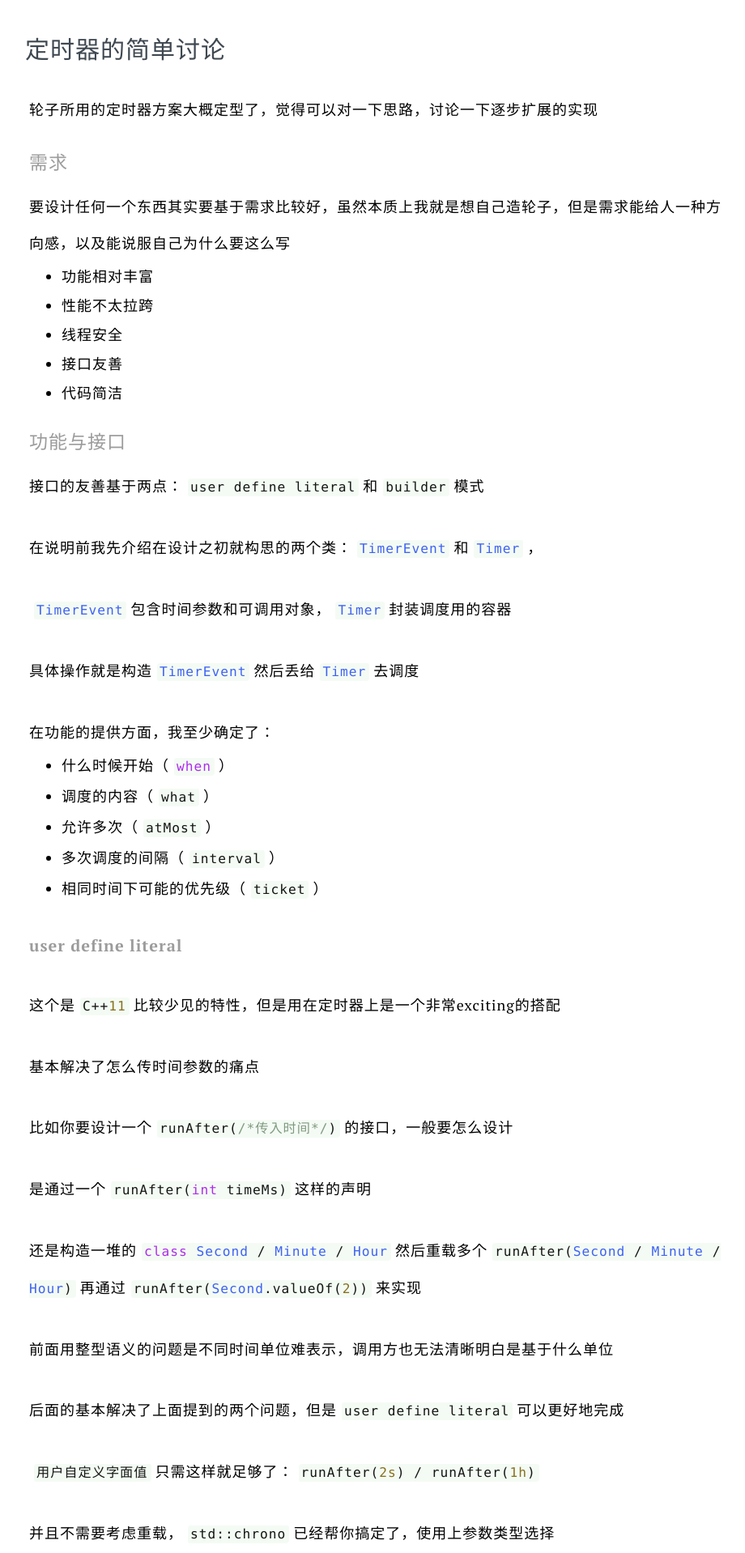
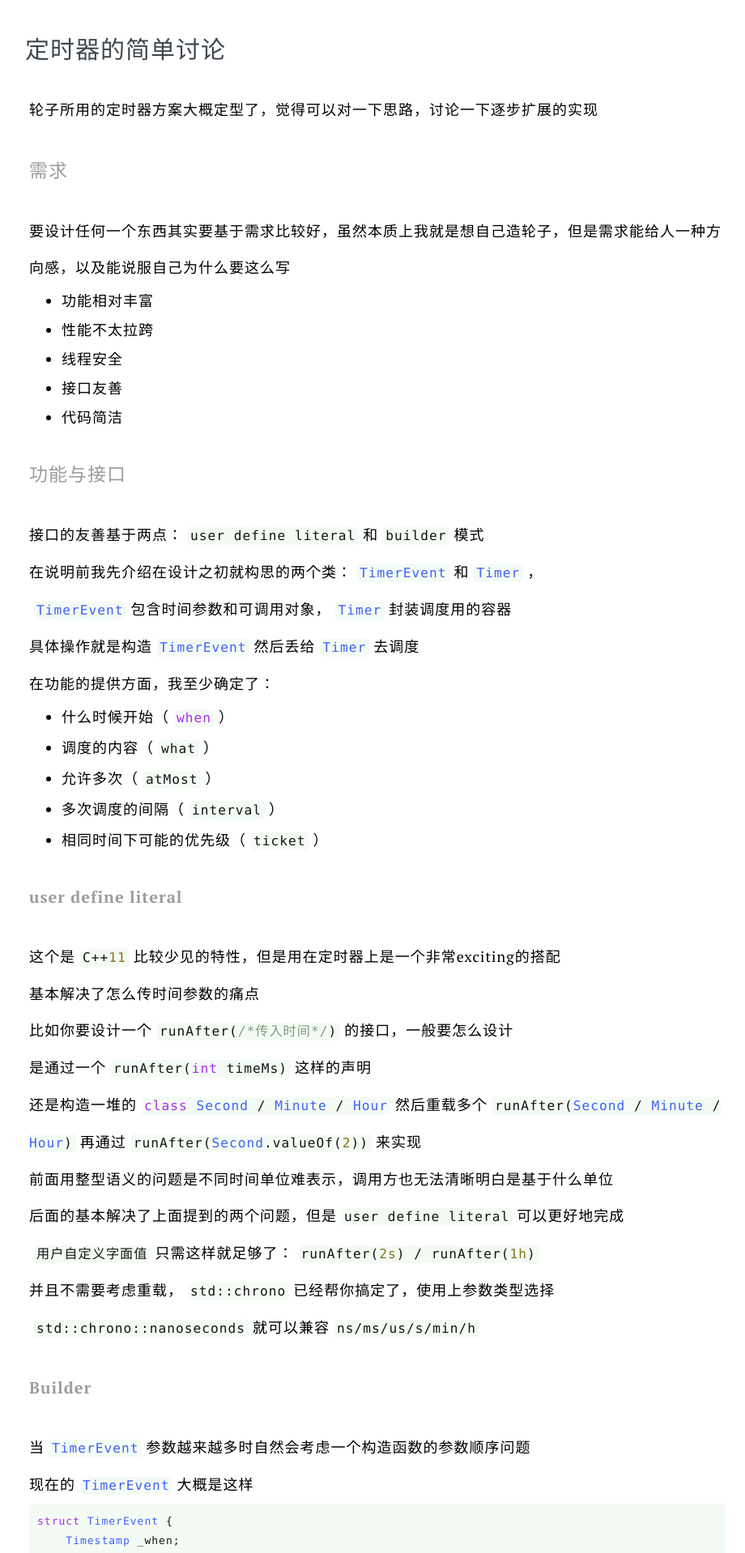
Before and after one commit to Caturra000/Caturra000.github.io, a Jekyll site: the page built from _posts/2020/2020-12-07-about-timers.md, in a window 1280 px wide. Shown: the top 1918 px of the page at 81% size, without its empty margins (174-1094 px from the left). Built offline with Jekyll 4.4.1, drawn with Linux system fonts in a browser that asks for light colours.

Commit message:
update style: margin

```diff
--- a/style/style.css
+++ b/style/style.css
@@ -54,7 +54,7 @@ body {
 }
 
 h1,h2,h3,h4,h5,h6 {
-  margin: 20px 0;
+  margin: 40px 0;
   color: #9c9c9c;
 }
 
@@ -276,14 +276,12 @@ ul, ol {
 
 .content ul {
   /* list-style: initial; */
-  margin-top: -30px;
   margin-bottom: 0px;
   line-height: 2em;
 }
 
 .content ol {
   /* list-style: decimal; */
-  margin-top: -30px;
   margin-bottom: 0px;
   line-height: 2em;
 }
@@ -356,7 +354,7 @@ img {
 }
 
 .poster,.content p,.content ul,.date {
-  margin-bottom: 30px;
+  margin-bottom: 0px;
 }
 
 .footer a:visited,.forb a:link,.suggest a:link,.forb a:visited,.suggest a:visited {
```
